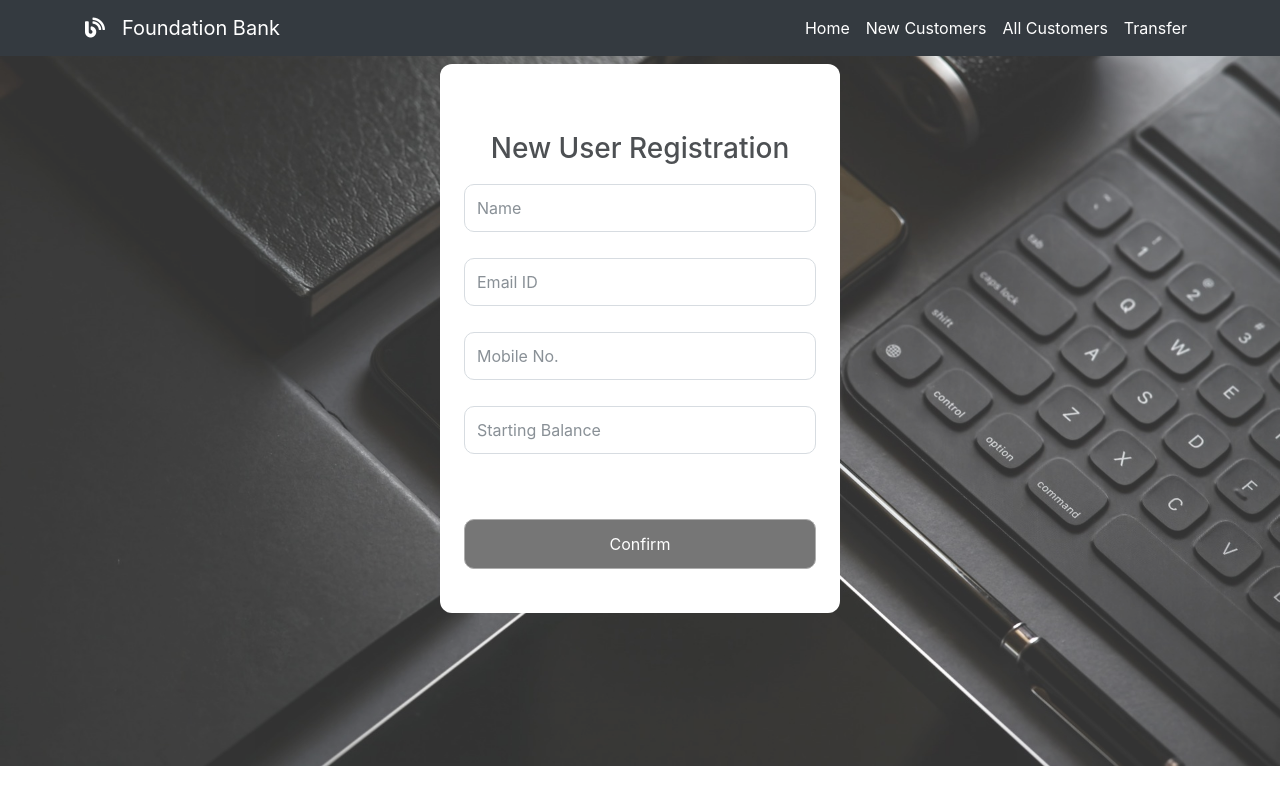
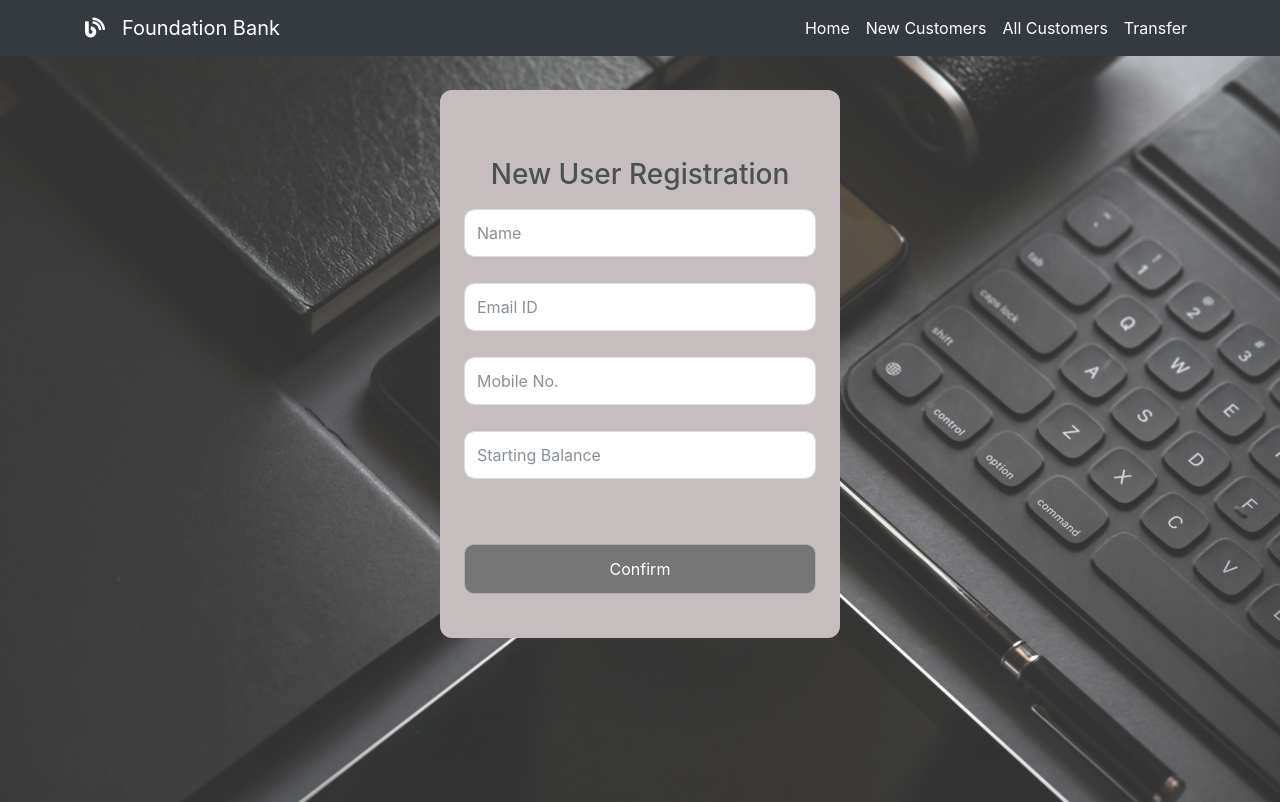
Before and after one commit to gsanchit01/myfoundationbank, a PHP site: page /newreg.php in a window 1280 px wide. Before the commit the page ends 766 px from the top, so only its background shows below. Run offline with PHP 8.4, Linux system fonts and the light colour scheme; some libraries are stand-ins or nearby versions.

Commit message:
Did Some CSS changes.

```diff
--- a/style.css
+++ b/style.css
@@ -2,11 +2,11 @@ input:focus, textarea:focus, select:focus{
         outline: none;
     }
 .contain{
-  padding: 5% 15%;
+  padding: 7% 21%;
 }
 .content{
   height: auto;
-  background-color: #FFFFFF;
+  background-color: #b8afaf;
   border-radius: 20px;
   padding: 10%;
   text-align: center;
@@ -37,7 +37,7 @@ button{
 
 .card {
     width: 400px;
-    background-color: white;
+    background-color: #b8afaf;
     border: none;
     border-radius: 12px
 }
@@ -50,7 +50,7 @@ button{
 
 .form-control:focus {
     box-shadow: none;
-    border: 2px solid #999
+    border: 2px solid rgb(92, 89, 89)
 }
 
 .agree-text {
```
